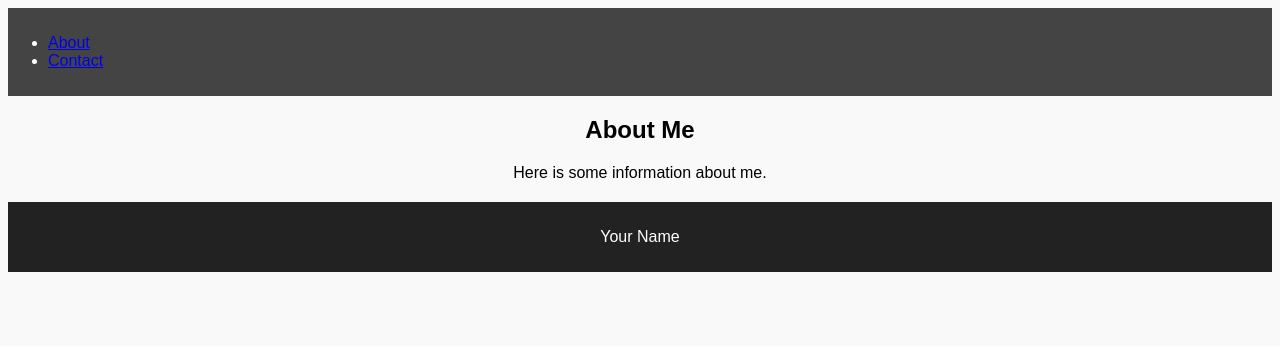
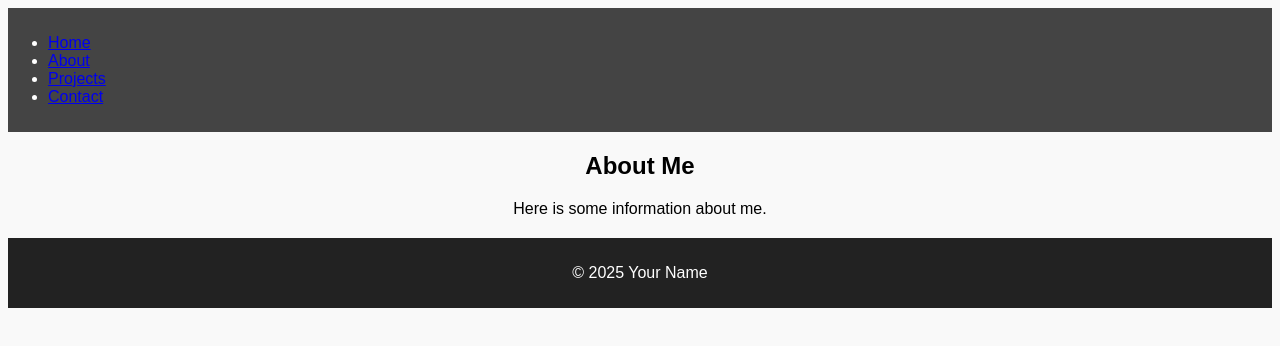
Before and after one commit to Aleem2357/Portfolio-Website, a website: page src/about.html in a window 1280 px wide. Drawn offline with Linux system fonts and the light colour scheme.

Commit message:
Updated About page

```diff
--- a/src/about.html
+++ b/src/about.html
@@ -1,3 +1,4 @@
+
 <!DOCTYPE html>
 <html lang="en">
 <head>
@@ -10,7 +11,9 @@
     <header>
         <nav>
             <ul>
+                <li><a href="index.html">Home</a></li>
                 <li><a href="about.html">About</a></li>
+                <li><a href="projects.html">Projects</a></li>
                 <li><a href="contact.html">Contact</a></li>
             </ul>
         </nav>
@@ -22,7 +25,7 @@
         </section>
     </main>
     <footer>
-        <p>Your Name</p>
+        <p>&copy; 2025 Your Name</p>
     </footer>
 </body>
 </html>
```
